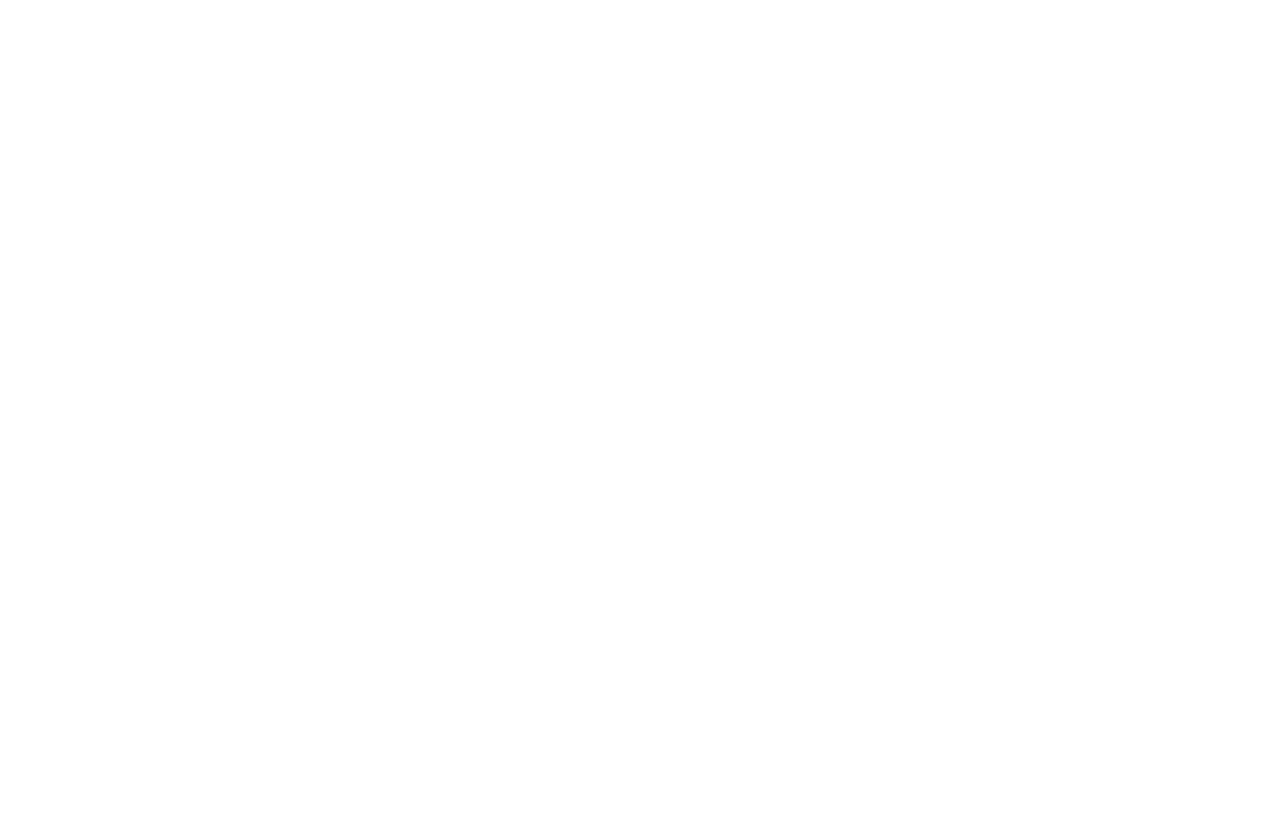
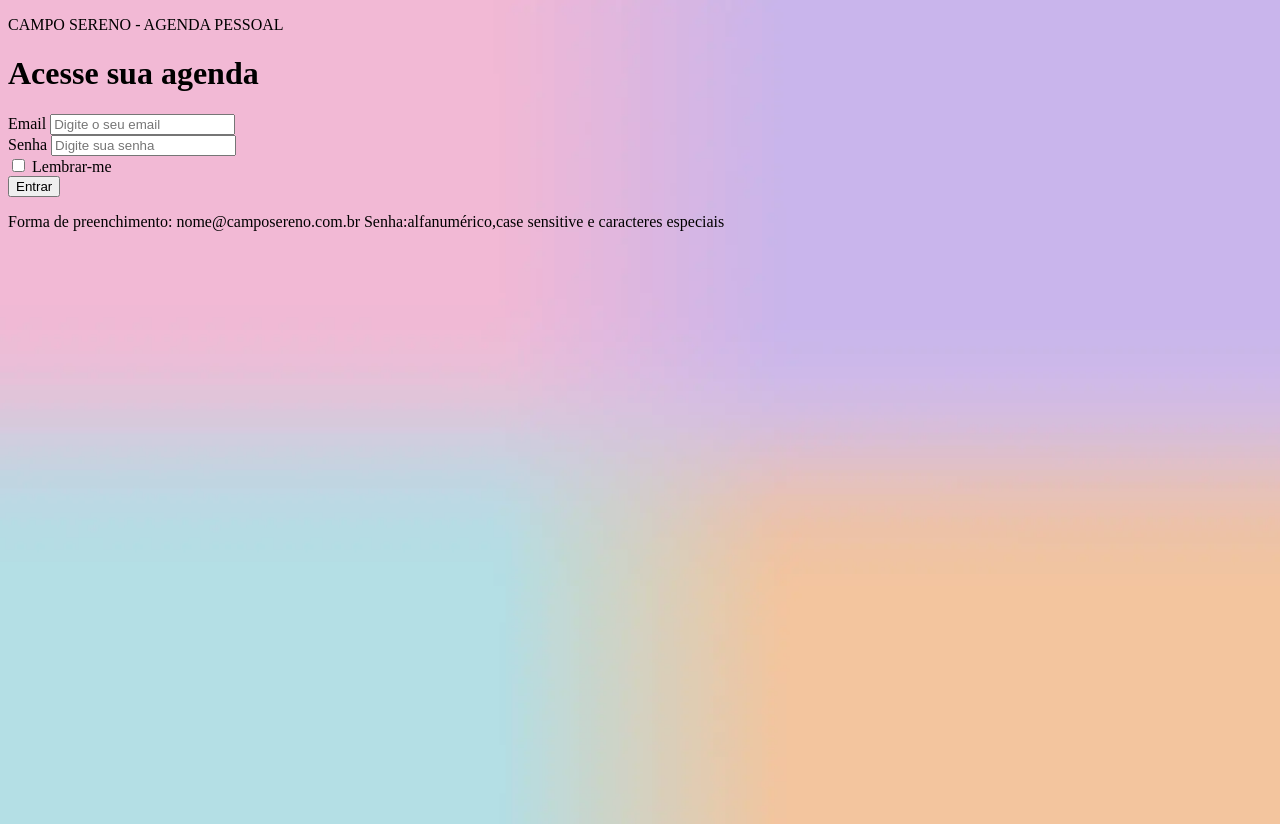
Before and after one commit to duartelab/NovaWeb, a plain HTML site: page index.html in a window 1280 px wide. Before the commit the page ends 800 px from the top, so only its background shows below. Drawn offline with Linux system fonts and the light colour scheme.

Commit message:
html: estrutura do login e fundo no body

```diff
--- a/css/style.css
+++ b/css/style.css
@@ -6,3 +6,21 @@ nome_aluno: Raquel S.R. Duarte
 email_aluno: raquel.duarte@aluno.cps.sp.gov.br
 turma: WEBI-ISW028-A
 */
+
+body{
+    min-height: 100vh;
+    background-color: #F1B8D4;
+    background-image: url("../imagens/fundo-desktop.webp");
+    background-size: cover;
+    background-position: center;
+    background-repeat: no-repeat;
+}
+
+
+/* Forma correta para o celular (fica por último no arquivo):
+@media (max-width: 600px) {
+    body {
+        background-image: url("../imagens/fundo-celular.webp");
+    }
+}
+*/
--- a/index.html
+++ b/index.html
@@ -13,8 +13,34 @@ turma: WEBI-ISW028-A
     <meta name="viewport" content="width=device-width, initial-scale=1.0">
     <link rel="stylesheet" href="./css/style.css">
     <title>PAUTA | Entrar</title>
+
 </head>
 <body>
+
+    <p>CAMPO SERENO - AGENDA PESSOAL</p>
+    <h1>Acesse sua agenda</h1>
+    <form action="#" method="get">
+        <div>
+            <label for="email">Email</label>
+            <input type="email" id="email" name="email" placeholder="Digite o seu email" required>
+
+        </div>
+        <div>
+            <label for="password">Senha</label>
+            <input type="password" id="password" name="password" placeholder="Digite sua senha" required>
+
+        </div>
+        <div>
+            <input type="checkbox" id="lembrar">
+            <label for="lembrar">Lembrar-me</label>
+
+        </div>
+        <p hidden>Erro - Email ou senha incorreto</p>
+
+        <button type="submit">Entrar</button>
+    </form>
+    <p>Forma de preenchimento: nome@camposereno.com.br Senha:alfanumérico,case sensitive e caracteres especiais</p>
+
 
     <script src="./js/app.js"></script>
 </body>
```
